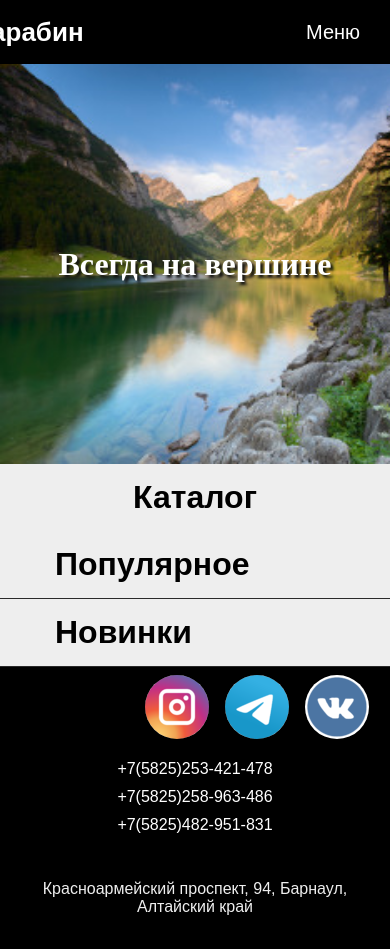
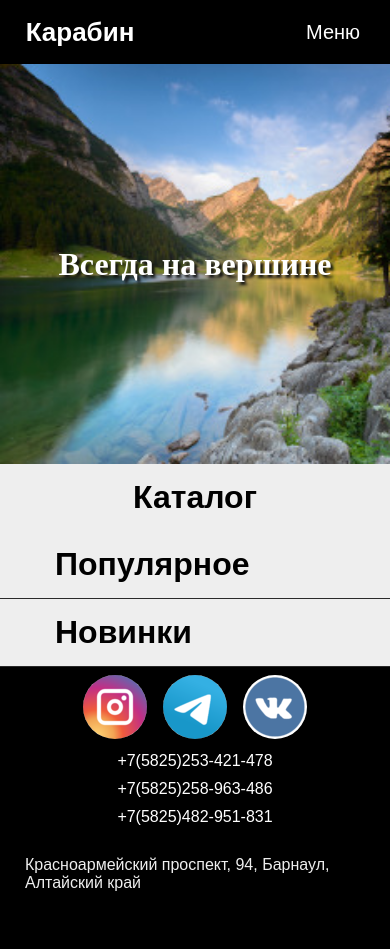
Before and after one commit to golubtsov/carabin, a PHP site: page / in a window 390 px wide. After the commit the page ends 891 px from the top, so only its background shows below. Run offline with PHP 8.4, Linux system fonts and the light colour scheme; some web fonts are replaced.

Commit message:
адаптивный footer

```diff
--- a/index.html
+++ b/index.html
@@ -13,24 +13,6 @@
 </head>
 <body>
     <div class="wrapper">
-        <!-- <div class="menu">
-            <div class="blockLogo">
-                <h1 class="textLogo"><a href="/">Карабин</a></h1>
-            </div>
-            <div class="blockLink">
-                <ul>
-                    <li><a href="/" class="link">Главная</a></li>
-                    <li><a href="/page/catalog.html?products=all" class="link">Каталог</a></li>
-                    <li><a href="/page/about.html" class="link">О нас</a></li>
-                </ul>
-            </div>
-            <div class="blockOrder">
-                <ul>
-                    <li><a href="/page/basket.html" class="basket">Корзина</a></li>
-                </ul>
-            </div>
-        </div> -->
-
 
         <div class="menu">
             <nav>
@@ -81,9 +63,9 @@
                 <div><a class="soc_net vk" href="https://vk.com/" target="_blank"></a></div>
             </div>
             <div class="number_phone">
-                <p>+7(5825)253-421-478</p>
-                <p>+7(5825)258-963-486</p>
-                <p>+7(5825)482-951-831</p>
+                <div><p>+7(5825)253-421-478</p></div>
+                <div><p>+7(5825)258-963-486</p></div>
+                <div><p>+7(5825)482-951-831</p></div>
             </div>
             <div class="adres">
                 <a href="https://yandex.ru/maps/197/barnaul/house/krasnoarmeyskiy_prospekt_90a/bEoYcQBgQEwOQFtpfX91c3hqYQ==/?ll=83.771000%2C53.342495&z=16" target="_blank">Красноармейский проспект, 94, Барнаул, Алтайский край</a>
--- a/script/work_menu.js
+++ b/script/work_menu.js
@@ -16,7 +16,6 @@ function close_manu(){
     blc_items.style.opacity = 0;
     blc_items.style.height = 0;
     setTimeout(() => blc_items.style.display = 'none', 500);
-    // blc_items.style.display = 'none';
 }
 
 function get_menu(){
--- a/style/adaptive.css
+++ b/style/adaptive.css
@@ -11,17 +11,6 @@
 }
 
 @media screen and (max-width: 1300px) {
-    .menu {
-        grid-template-columns: 1fr 1fr;
-    }
-
-    .blockBtns, .blockOrder {
-        display: none;
-    }
-
-    .block_adaptive_btn{
-        display: block;
-    }
 
     .grid {
         grid-template-columns: 1fr 1fr 1fr;
@@ -31,33 +20,23 @@
         grid-template-columns: 1fr 1fr 1fr;
     }
 
-    .block_item {
-        /* display: none; */
-    }
-
     .adaptive_category {
         display: block;
     }
 }
 
 @media screen and (max-width: 1100px) {
+
+    .textLogo {
+        margin-left: 30px;
+    }
+
     footer {
         display: block;
     }
 
     .soc_network {
         width: 30%;
-    }
-
-    .btnOrder {
-        width: 30%;
-        padding: 20px;
-        margin: auto;
-    }
-
-    .btnOrder button {
-        display: block;
-        margin: auto;
     }
 
     .block_iform {
@@ -67,6 +46,11 @@
 }
 
 @media screen and (max-width: 900px) {
+
+    .textLogo {
+        margin-left: 60px;
+    }
+
     .grid {
         grid-template-columns: 1fr 1fr;
     }
@@ -103,6 +87,11 @@
 }
 
 @media screen and (max-width: 450px) {
+
+    .textLogo {
+        margin-left: 80px;
+    }
+
     .mainTitle {
         line-height: 400px;
         font-size: 32px;
--- a/style/style.css
+++ b/style/style.css
@@ -11,85 +11,6 @@
 .wrapper {
     width: 100%;
 }
-
-/* .menu {
-    width: 100%;
-    display: flex;
-    background-color: #000000;
-    font-family: 'Norican', sans-serif;
-}
-
-.menu ul {
-    width: 100%;
-    list-style-type: none;
-    display: flex;
-    justify-content: center;
-    align-items: center;
-}
-
-.blockLogo {
-    width: 10%;
-    display: flex;
-    justify-content: center;
-    font-size: 16px;
-    padding: 10px 25px;
-    margin-left: 30px;
-}
-
-.blockLogo a {
-    color: white;
-    text-decoration: none;
-}
-
-.blockLink {
-    width: 70%;
-    display: flex;
-    justify-content: center;
-    align-items: center;
-    border-color: aquamarine;
-}
-
-.blockLink li {
-    margin: 15px;
-}
-
-.blockLink a {
-    text-decoration: none;
-    color: white;
-    font-size: 20px;
-    padding: 17.5px 30px;
-    margin: 0px 12px;
-    transition: all 0.2s ease-in;
-}
-
-.blockLink a:hover {
-    background-color: #d21616;
-}
-
-.blockOrder {
-    width: 20%;
-    display: flex;
-    justify-content: center;
-    align-items: center;
-}
-
-.blockOrder ul {
-    list-style-type: none;
-}
-
-.blockOrder li {
-    margin: 15px;
-}
-
-.blockOrder a {
-    width: 100px;
-    font-size: 18px;
-    text-decoration: none;
-    color: black;
-    background-color: #FAFF00;
-    padding: 5px 15px;
-    border-radius: 5px;
-} */
 
 .menu {
     width: 100%;
@@ -252,10 +173,11 @@ footer {
 }
 
 .soc_network {
-    width: 50%;
+    width: 100%;
     margin: auto;
-    display: grid;
-    grid-template-columns: 1fr 1fr 1fr;
+    display: flex;
+    align-items: center;
+    justify-content: center;
 }
 
 .soc_net {
@@ -276,10 +198,7 @@ footer {
 }
 
 .inst {
-    width: 64px;
-    height: 64px;
     background-image: url('../images/instagram.png');
-    background-size: cover;
 }
 
 .vk {background-image: url('../images/vk.png');}
@@ -287,15 +206,15 @@ footer {
 .telega {background-image: url('../images/telegram.png');}
 
 .number_phone, .adres {
-    text-align: center;
+    width: 100%;
+    display: flex;
+    align-items: center;
+    justify-content: center;
     font-size: 16px;
-    padding: 8px;
 }
 
-.adres {
-    display: flex;
-    align-item: center;
-    justifyl-content: center;
+.number_phone {
+    flex-direction: column;
 }
 
 .adres a {
```
